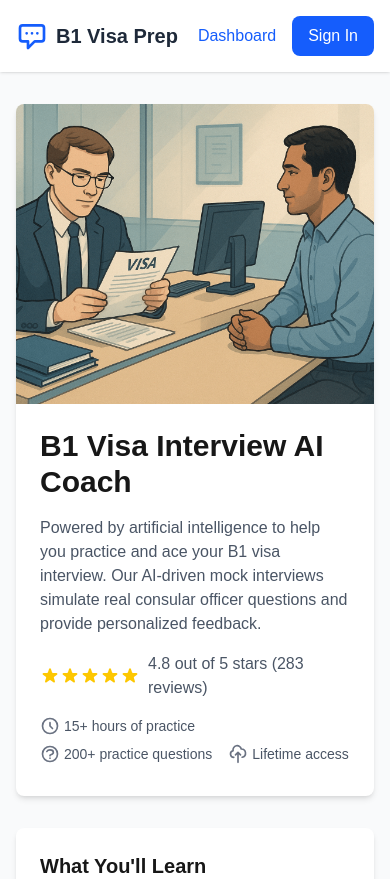
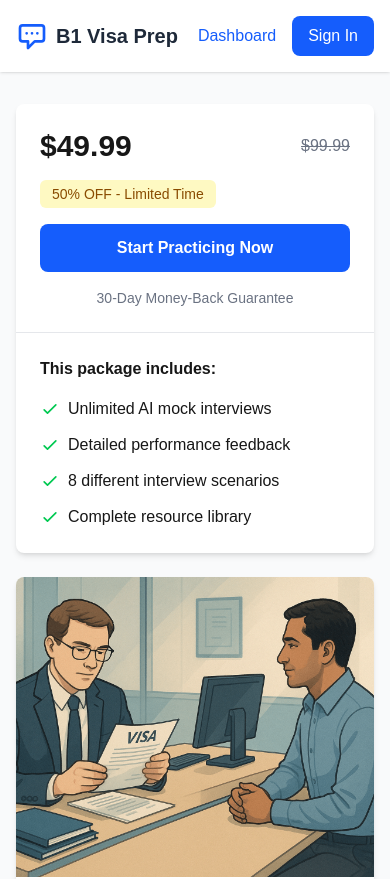
Before and after one commit to pavankumar5135/visa-prep, a Next.js app: page / in a window 390 px wide. Shown: the top 879 px of the page. Built offline with nearby package versions, Linux system fonts and the light colour scheme.

Commit message:
fix: mobile responsive

```diff
--- a/app/dashboard/page.tsx
+++ b/app/dashboard/page.tsx
@@ -219,9 +219,40 @@ export default function Dashboard() {
 
       {/* Main Content - Updated with improved layout */}
       <main className="container mx-auto px-4 md:px-6 py-6">
+        {/* Mobile Tabs - Only visible on mobile */}
+        <div className="md:hidden mb-6">
+          <div className="bg-white rounded-lg shadow-sm overflow-hidden">
+            <div className="flex overflow-x-auto scrollbar-hide">
+              <button
+                onClick={() => setActiveTab('prepare')}
+                className={`flex-1 whitespace-nowrap px-4 py-3 text-center font-medium ${activeTab === 'prepare' ? 'bg-blue-50 text-blue-600 border-b-2 border-blue-600' : 'text-gray-700 hover:bg-gray-50'}`}
+              >
+                Practice
+              </button>
+              <button
+                onClick={() => setActiveTab('history')}
+                className={`flex-1 whitespace-nowrap px-4 py-3 text-center font-medium ${activeTab === 'history' ? 'bg-blue-50 text-blue-600 border-b-2 border-blue-600' : 'text-gray-700 hover:bg-gray-50'}`}
+              >
+                History
+              </button>
+              <button
+                onClick={() => setActiveTab('resources')}
+                className={`flex-1 whitespace-nowrap px-4 py-3 text-center font-medium ${activeTab === 'resources' ? 'bg-blue-50 text-blue-600 border-b-2 border-blue-600' : 'text-gray-700 hover:bg-gray-50'}`}
+              >
+                Resources
+              </button>
+              <button
+                className="flex-1 whitespace-nowrap px-4 py-3 text-center font-medium text-gray-700 hover:bg-gray-50"
+              >
+                Settings
+              </button>
+            </div>
+          </div>
+        </div>
+
         <div className="flex flex-col md:flex-row gap-6">
-          {/* Left Sidebar - New component */}
-          <aside className="md:w-64 flex-shrink-0">
+          {/* Left Sidebar - New component - Hidden on mobile */}
+          <aside className="hidden md:block md:w-64 flex-shrink-0">
             <div className="bg-white rounded-lg shadow-sm overflow-hidden">
               <div className="p-4 bg-gradient-to-r from-blue-600 to-blue-700 text-white">
                 <h2 className="font-medium">B1 Visa Interview Prep</h2>
--- a/app/globals.css
+++ b/app/globals.css
@@ -39,3 +39,44 @@ input[type="button"],
 button:disabled {
   cursor: default !important;
 }
+
+/* Mobile responsiveness utilities */
+.xs\:hidden {
+  @media (max-width: 639px) {
+    display: none;
+  }
+}
+
+.xs\:inline {
+  @media (min-width: 640px) {
+    display: inline;
+  }
+}
+
+.xs\:block {
+  @media (min-width: 640px) {
+    display: block;
+  }
+}
+
+.xs\:flex {
+  @media (min-width: 640px) {
+    display: flex;
+  }
+}
+
+/* Additional responsive spacing for mobile */
+@media (max-width: 639px) {
+  .container {
+    padding-left: 1rem;
+    padding-right: 1rem;
+  }
+
+  h1, h2, h3 {
+    word-break: break-word;
+  }
+
+  .text-balance {
+    text-wrap: balance;
+  }
+}
--- a/app/page.tsx
+++ b/app/page.tsx
@@ -29,6 +29,59 @@ export default function Home() {
 
       {/* Main Content */}
       <main className="container mx-auto px-4 md:px-6 py-8">
+        {/* Mobile Pricing Card - Shown only on mobile */}
+        <div className="lg:hidden mb-6">
+          <div className="bg-white rounded-lg shadow-md overflow-hidden">
+            <div className="p-6 border-b border-gray-200">
+              <div className="flex items-center justify-between mb-4">
+                <span className="text-3xl font-bold">$49.99</span>
+                <span className="text-gray-500 line-through">$99.99</span>
+              </div>
+              <div className="bg-yellow-100 text-yellow-800 px-3 py-1 rounded-md text-sm font-medium inline-block mb-4">
+                50% OFF - Limited Time
+              </div>
+              <Link
+                href="/dashboard"
+                className="block w-full bg-blue-600 text-white text-center font-semibold py-3 rounded-lg hover:bg-blue-700 transition duration-300 mb-4 cursor-pointer"
+              >
+                Start Practicing Now
+              </Link>
+              <p className="text-gray-500 text-sm text-center">
+                30-Day Money-Back Guarantee
+              </p>
+            </div>
+            <div className="p-6">
+              <h3 className="font-semibold mb-4">This package includes:</h3>
+              <ul className="space-y-3">
+                <li className="flex items-start">
+                  <svg xmlns="http://www.w3.org/2000/svg" className="h-5 w-5 text-green-500 mr-2 mt-0.5" fill="none" viewBox="0 0 24 24" stroke="currentColor">
+                    <path strokeLinecap="round" strokeLinejoin="round" strokeWidth={2} d="M5 13l4 4L19 7" />
+                  </svg>
+                  <span>Unlimited AI mock interviews</span>
+                </li>
+                <li className="flex items-start">
+                  <svg xmlns="http://www.w3.org/2000/svg" className="h-5 w-5 text-green-500 mr-2 mt-0.5" fill="none" viewBox="0 0 24 24" stroke="currentColor">
+                    <path strokeLinecap="round" strokeLinejoin="round" strokeWidth={2} d="M5 13l4 4L19 7" />
+                  </svg>
+                  <span>Detailed performance feedback</span>
+                </li>
+                <li className="flex items-start">
+                  <svg xmlns="http://www.w3.org/2000/svg" className="h-5 w-5 text-green-500 mr-2 mt-0.5" fill="none" viewBox="0 0 24 24" stroke="currentColor">
+                    <path strokeLinecap="round" strokeLinejoin="round" strokeWidth={2} d="M5 13l4 4L19 7" />
+                  </svg>
+                  <span>8 different interview scenarios</span>
+                </li>
+                <li className="flex items-start">
+                  <svg xmlns="http://www.w3.org/2000/svg" className="h-5 w-5 text-green-500 mr-2 mt-0.5" fill="none" viewBox="0 0 24 24" stroke="currentColor">
+                    <path strokeLinecap="round" strokeLinejoin="round" strokeWidth={2} d="M5 13l4 4L19 7" />
+                  </svg>
+                  <span>Complete resource library</span>
+                </li>
+              </ul>
+            </div>
+          </div>
+        </div>
+
         <div className="flex flex-col lg:flex-row gap-8">
           {/* Left Column - Course Details */}
           <div className="lg:w-8/12">
@@ -43,13 +96,13 @@ export default function Home() {
                   priority
                 />
               </div>
-              <div className="p-6">
-                <h1 className="text-3xl font-bold mb-4">B1 Visa Interview AI Coach</h1>
+              <div className="p-4 sm:p-6">
+                <h1 className="text-2xl sm:text-3xl font-bold mb-4">B1 Visa Interview AI Coach</h1>
                 <p className="text-gray-600 mb-4">
                   Powered by artificial intelligence to help you practice and ace your B1 visa interview.
                   Our AI-driven mock interviews simulate real consular officer questions and provide personalized feedback.
                 </p>
-                <div className="flex items-center mb-4">
+                <div className="flex flex-wrap items-center mb-4">
                   <div className="flex text-yellow-400 mr-2">
                     {[...Array(5)].map((_, i) => (
                       <svg key={i} xmlns="http://www.w3.org/2000/svg" className="h-5 w-5" viewBox="0 0 20 20" fill="currentColor">
@@ -83,7 +136,7 @@ export default function Home() {
             </div>
 
             {/* What You'll Learn */}
-            <div className="bg-white rounded-lg shadow-md p-6 mb-8">
+            <div className="bg-white rounded-lg shadow-md p-4 sm:p-6 mb-8">
               <h2 className="text-xl font-bold mb-4">What You'll Learn</h2>
               <div className="grid grid-cols-1 md:grid-cols-2 gap-3">
                 <div className="flex items-start">
@@ -246,8 +299,8 @@ export default function Home() {
             </div>
           </div>
 
-          {/* Right Column - Pricing Card (Fixed on Scroll) */}
-          <div className="lg:w-4/12">
+          {/* Right Column - Pricing Card (Fixed on Scroll) - Hidden on mobile */}
+          <div className="hidden lg:block lg:w-4/12">
             <div className="sticky top-24">
               <div className="bg-white rounded-lg shadow-md overflow-hidden">
                 <div className="p-6 border-b border-gray-200">
@@ -313,20 +366,36 @@ export default function Home() {
             </div>
           </div>
         </div>
+
+        {/* Mobile CTA - Bottom of the page */}
+        <div className="lg:hidden mt-8">
+          <div className="bg-white rounded-lg shadow-md p-6">
+            <div className="flex items-center justify-between mb-4">
+              <span className="text-2xl font-bold">$49.99</span>
+              <span className="text-gray-500 line-through">$99.99</span>
+            </div>
+            <Link
+              href="/dashboard"
+              className="block w-full bg-blue-600 text-white text-center font-semibold py-4 rounded-lg hover:bg-blue-700 transition duration-300 text-lg"
+            >
+              Start Practicing Now
+            </Link>
+          </div>
+        </div>
       </main>
 
       {/* Footer */}
-      <footer className="bg-gray-800 text-gray-300 py-8 mt-16">
+      <footer className="bg-gray-800 text-gray-300 py-8 mt-8 md:mt-16">
         <div className="container mx-auto px-4 md:px-6">
           <div className="flex flex-col md:flex-row justify-between items-center">
-            <div className="mb-4 md:mb-0">
+            <div className="mb-4 md:mb-0 text-center md:text-left">
               <h3 className="text-xl font-bold">B1 Visa Interview Prep</h3>
               <p className="mt-2">© 2025 All Rights Reserved</p>
             </div>
-            <div className="flex space-x-4">
-              <a href="#" className="hover:text-white">Privacy Policy</a>
-              <a href="#" className="hover:text-white">Terms of Service</a>
-              <a href="#" className="hover:text-white">Contact Us</a>
+            <div className="flex flex-wrap justify-center md:justify-end space-x-4">
+              <a href="#" className="hover:text-white mb-2 md:mb-0">Privacy Policy</a>
+              <a href="#" className="hover:text-white mb-2 md:mb-0">Terms of Service</a>
+              <a href="#" className="hover:text-white mb-2 md:mb-0">Contact Us</a>
             </div>
           </div>
         </div>
```
Also changed, not shown: app/components/Conversation.tsx (+27 -18 lines).
